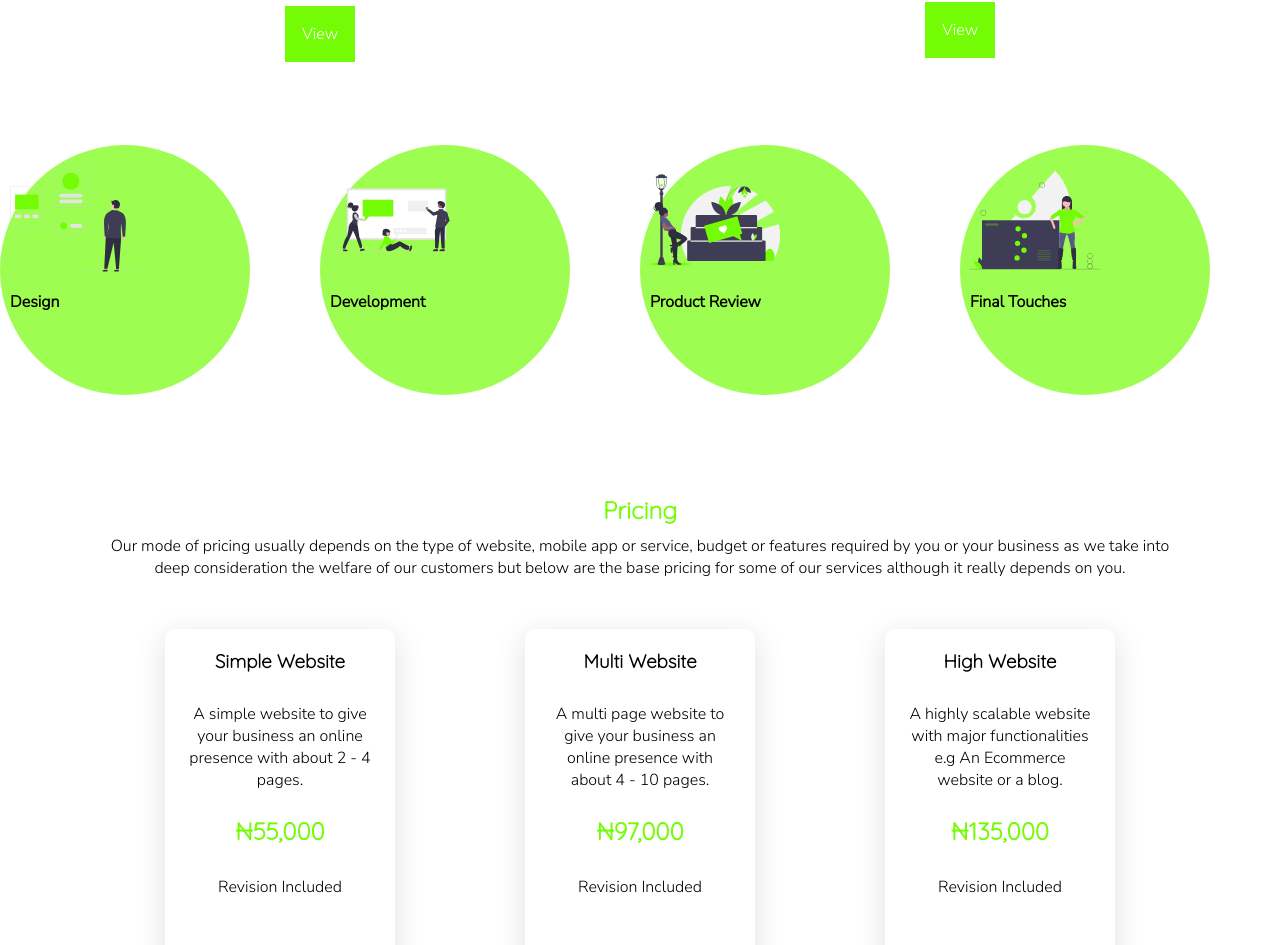
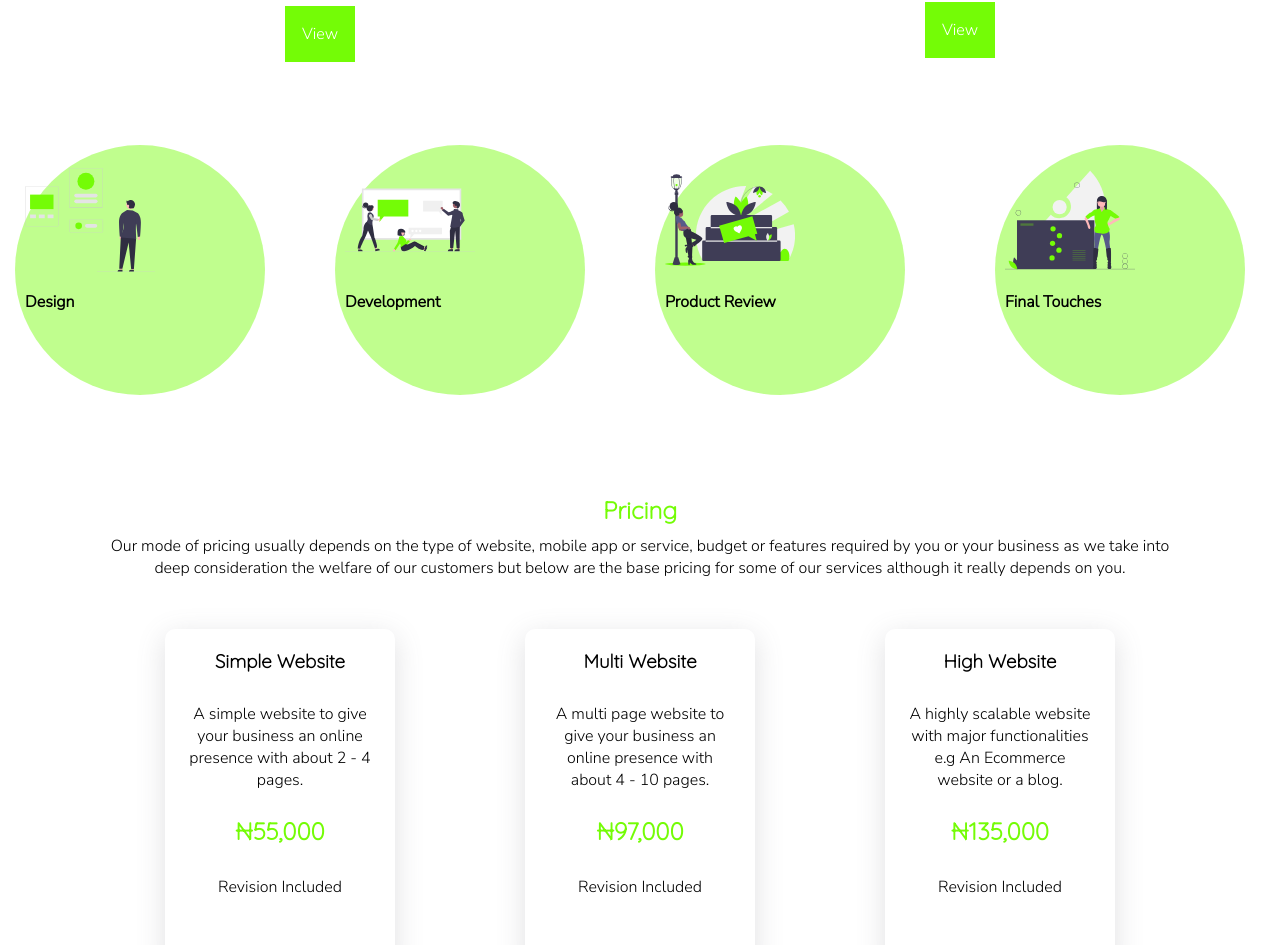
Before and after one commit to lekandev/hexagon.ng, a Vue app: page / in a window 1280 px wide. Shown: the part 2402-3347 px from the top of the page. Built offline with nearby package versions, Linux system fonts and the light colour scheme; what particles.vue3 would draw is missing.

Commit message:
Update DevProcess.vue

```diff
--- a/src/components/DevProcess.vue
+++ b/src/components/DevProcess.vue
@@ -31,6 +31,7 @@ export default {
 .devProcesses {
     display: grid;
     grid-template-columns: repeat(auto-fit, minmax(240px, 1fr));
+    place-items: center;
 
      .process:not(:last-child) {
        margin-right: 40px;
@@ -41,7 +42,7 @@ export default {
         height: 250px;
         padding: 10px;
         border-radius: 50%;
-        background-color: rgba(116, 252, 6, 0.7);
+        background-color: rgba(116, 252, 6, 0.45);
 
         img {
           width: 130px;
```
